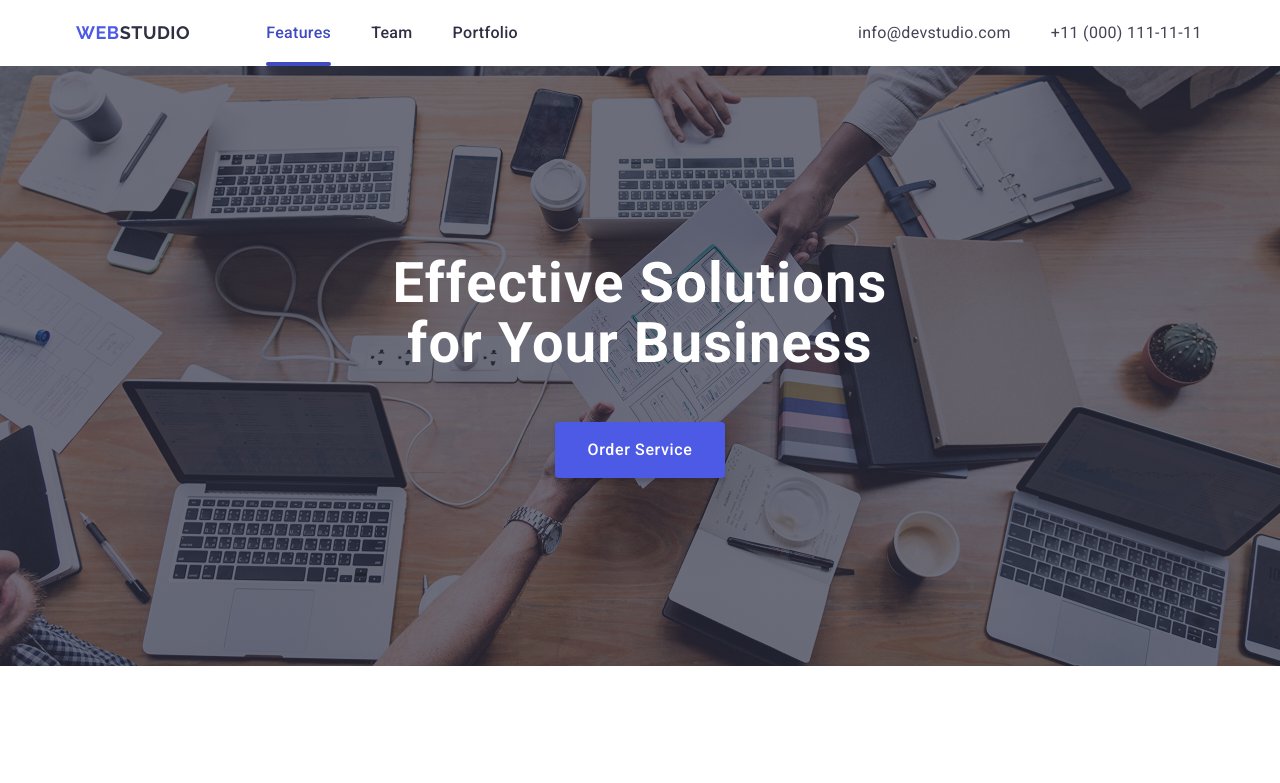
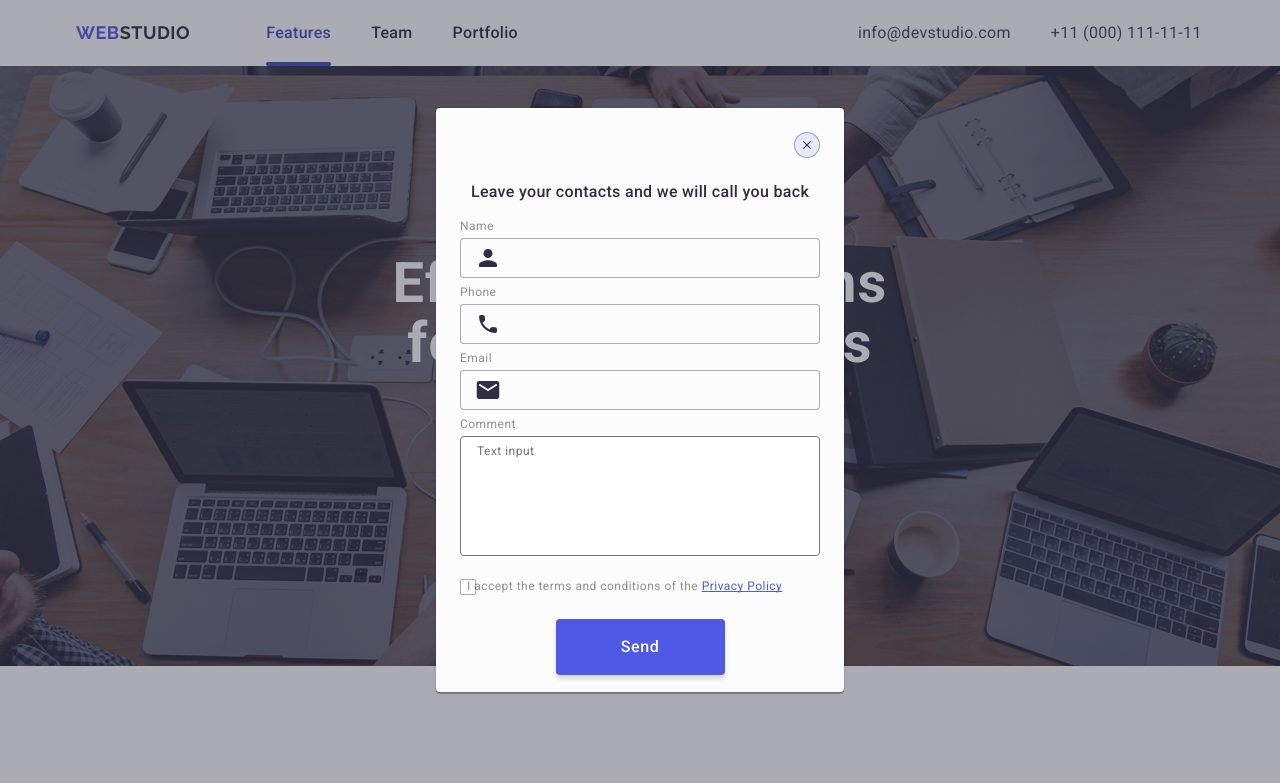
Before and after one commit to Stasyandri4/goit-markup-hw-05, a plain HTML site: page index.html in a window 1280 px wide. Shown: the top 783 px of the page. Drawn offline with nearby package versions, Linux system fonts and the light colour scheme.

Commit message:
fix modal

```diff
--- a/css/footer.css
+++ b/css/footer.css
@@ -73,7 +73,7 @@
   color: #ffffff;
   font-weight: 400;
   font-size: 12px;
-  line-height: 1.16;
+  line-height: 2;
   letter-spacing: 0.04em;
   transition: border-color 250ms cubic-bezier(0.4, 0, 0.2, 1);
   margin-right: 24px;
--- a/css/modal.css
+++ b/css/modal.css
@@ -9,13 +9,15 @@
   height: 100vh;
   background-color: rgba(46, 47, 66, 0.4);
   z-index: 999;
-  opacity: 0;
+  /* opacity: 0;
   pointer-events: none;
+  visibility: hidden; */
 }
 
-.backdrop .is-open {
+.backdrop.is-open {
   opacity: 1;
   pointer-events: auto;
+  visibility: visible;
 }
 
 .modal {
@@ -75,6 +77,10 @@
   margin-bottom: 8px;
 }
 
+.comment {
+  margin-bottom: 16px;
+}
+
 .form-label {
   display: flex;
   font-weight: 400;
@@ -87,15 +93,17 @@
 
 .form-input {
   width: 100%;
+  height: 40px;
+  background-color: #fcfcfc;
   border-radius: 4px;
   padding: 11px 38px;
   border: 1px solid rgba(46, 47, 66, 0.4);
-  transition: border 250ms cubic-bezier(0.4, 0, 0.2, 1);
+  transition: border-color 250ms cubic-bezier(0.4, 0, 0.2, 1);
 }
 
 .form-input:focus {
   outline: none;
-  border: 1px solid #4d5ae5;
+  border-color: #4d5ae5;
 }
 
 .form-input:focus + .form-icon {
@@ -110,6 +118,7 @@
   position: absolute;
   top: 50%;
   left: 16px;
+  fill: #2e2f42;
   transform: translateY(-50%);
   transition: fill 250ms cubic-bezier(0.4, 0, 0.2, 1);
 }
@@ -125,8 +134,14 @@
   border-radius: 4px;
   padding: 8px 16px;
   resize: none;
+  height: 120px;
   width: 100%;
-  border: 1px solid rgba(46, 47, 66, 0.4);
+  transition: border-color 250ms cubic-bezier(0.4, 0, 0.2, 1);
+}
+
+.from-textarea:focus {
+  border-color: #4d5ae5;
+  outline: none;
 }
 
 .form-checkbox-container {
@@ -140,7 +155,7 @@
   line-height: 1.16;
   letter-spacing: 0.04em;
   color: #8e8f99;
-  margin-left: 24px;
+  margin-left: 8px;
 }
 
 .form-checkbox {
@@ -159,6 +174,7 @@
   cursor: pointer;
   border-radius: 2px;
   border: 1px solid rgba(46, 47, 66, 0.4);
+  transition: background-color 250ms cubic-bezier(0.4, 0, 0.2, 1);
 }
 
 .checkbox-icon {
@@ -179,10 +195,14 @@
 }
 
 .privacy-policy {
+  line-height: 1.17;
+}
+
+.privacy-policy-link {
   line-height: 1.33;
   text-decoration: underline;
   text-decoration-skip-ink: none;
-  color: #4d5ae5;
+  color: #4e5ae5;
 }
 
 .btn-container {
@@ -197,6 +217,7 @@
   line-height: 1.5;
   letter-spacing: 0.04em;
   color: #ffffff;
+  width: 169px;
   padding: 16px 65px;
   background-color: #4e5ae5;
   border: none;
@@ -206,6 +227,8 @@
   transition: background-color 250ms cubic-bezier(0.4, 0, 0.2, 1);
 }
 
+.form-button:hover,
+.form-button:focus,
 .form-button:active {
   background-color: #404bbf;
 }
--- a/index.html
+++ b/index.html
@@ -485,13 +485,13 @@
       </div>
     </footer>
 
-    <div class="backdrop">
-      <div class="modal" id="modal">
-        <a href="" class="form-close-link">
-          <svg height="12" width="12" class="form-close">
+    <div class="backdrop" id="modal">
+      <div class="modal">
+        <button type="submit" class="form-close-link">
+          <svg height="8" width="8" class="form-close">
             <use href="./images/icons.svg#icon-cross"></use>
           </svg>
-        </a>
+        </button>
         <p class="form-heading">
           Leave your contacts and we will call you back
         </p>
@@ -502,7 +502,7 @@
               <label class="form-label" for="name"> Name</label>
               <div class="form-icon-wrapper">
                 <input class="form-input" type="text" id="name" name="name" />
-                <svg class="form-icon" height="12" width="12">
+                <svg class="form-icon" height="18" width="24">
                   <use href="./images/icons.svg#icon-name"></use>
                 </svg>
               </div>
@@ -517,7 +517,7 @@
                   id="phone-number"
                   name="phone"
                 />
-                <svg class="form-icon" height="12" width="12">
+                <svg class="form-icon" height="18" width="24">
                   <use href="./images/icons.svg#icon-phone"></use>
                 </svg>
               </div>
@@ -532,13 +532,13 @@
                   id="email"
                   name="email"
                 />
-                <svg class="form-icon" height="12" width="12">
+                <svg class="form-icon" height="18" width="24">
                   <use href="./images/icons.svg#icon-email"></use>
                 </svg>
               </div>
             </li>
 
-            <li class="form-item">
+            <li class="form-item comment">
               <label class="form-label" for="comment">Comment</label>
               <textarea
                 class="form-textarea"
@@ -554,6 +554,7 @@
                   class="form-checkbox sr-only"
                   type="checkbox"
                   id="checkbox"
+                  name="policy-privacy"
                 />
                 <label class="form-label-checkbox" for="checkbox">
                   <span class="custom-checkbox">
@@ -561,9 +562,9 @@
                       <use href="./images/icons.svg#icon-check-mark"></use>
                     </svg>
                   </span>
-                  <span>
+                  <span class="privacy-policy">
                     I accept the terms and conditions of the
-                    <a class="privacy-policy" href="">Privacy Policy</a>
+                    <a class="privacy-policy-link" href="">Privacy Policy</a>
                   </span>
                 </label>
               </div>
```
